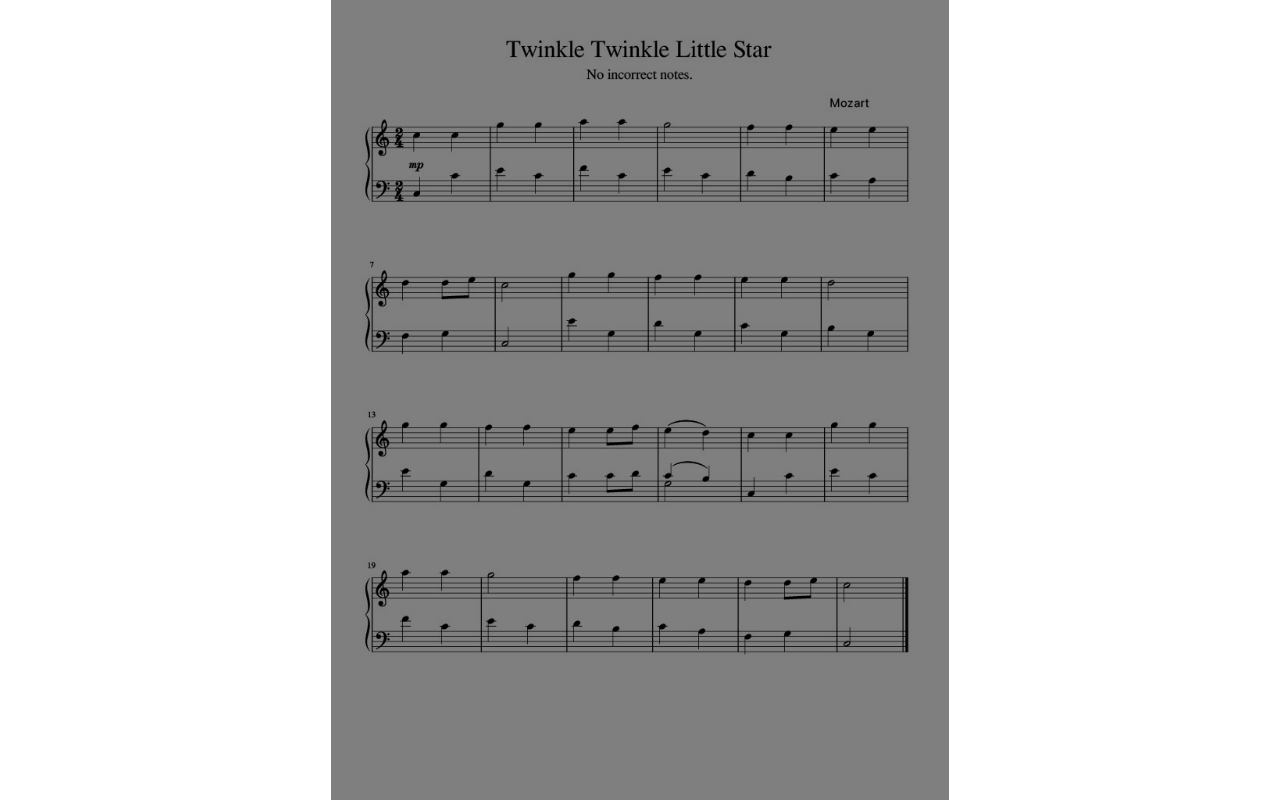
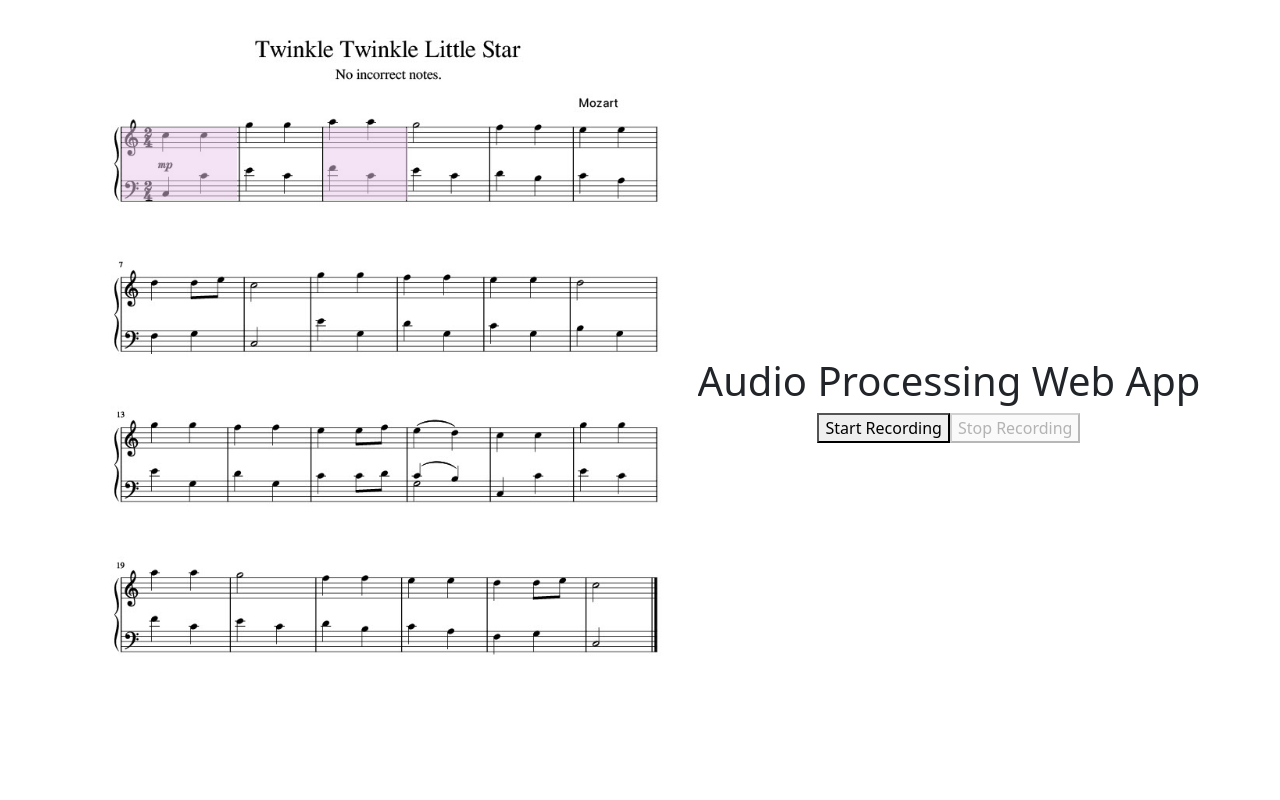
Before and after one commit to emilyreevess/front-end-capstone, a React (Create React App) app: page /sheetmusic in a window 1280 px wide. Built offline with nearby package versions, Linux system fonts and the light colour scheme.

Commit message:
Update bar highlights
adding bar highlights

```diff
--- a/src/components/LocalImageViewer.js
+++ b/src/components/LocalImageViewer.js
@@ -1,38 +1,139 @@
-// import React from 'react';
+import React, { useEffect, useState } from 'react';
+import AudioRecorderComponent from './AudioRecorderComponent';
+
+const LocalImageViewer = () => {
+  const [scale, setScale] = useState(1);
+  const [isHovered, setIsHovered] = useState(false);
+
+  const updateScale = () => {
+    const originalWidth = 791; // Adjust as needed
+    const container = document.querySelector('.image-container');
+    if (container) {
+      const currentWidth = container.offsetWidth;
+      const newScale = currentWidth / originalWidth;
+      setScale(newScale);
+    }
+  };
+
+  useEffect(() => {
+    window.addEventListener('resize', updateScale);
+
+    return () => window.removeEventListener('resize', updateScale);
+  }, []);
+
+const handleOverlayClick = () => {
+  alert('Overlay clicked!');
+  // You can add more functionality here
+};
+
+const handleMouseEnter = () => {
+  setIsHovered(true);
+};
+
+const handleMouseLeave = () => {
+  setIsHovered(false);
+};
+
+  return (
+    <div style={{ height: '100vh', display: 'flex', alignItems: 'center', justifyContent: 'center' }}>
+      <div className="image-container" style={{ position: 'relative', maxHeight: '100vh' }}>
+        <img
+          src='/GroundTruthTwinkleTwinkle.jpg'
+          alt="JPG Viewer"
+          style={{ width: 'auto', maxHeight: '100vh' }}
+          onLoad={updateScale} // Trigger scale update when image loads
+        />
+        <div
+          onClick={handleOverlayClick}
+          onMouseEnter={handleMouseEnter}
+          onMouseLeave={handleMouseLeave}
+          style={{
+          position: 'absolute',
+          top: 164 * scale + 'px',
+          left: 54 * scale + 'px',
+          width: 148 * scale + 'px',
+          height: 92 * scale + 'px',
+          backgroundColor: isHovered ? 'rgba(233, 199, 236, 0.7)' : 'rgba(233, 199, 236, 0.5)',
+          transition: 'background-color 0.3s ease', // Add a smooth transition effect
+        }}></div>
+        <div
+          onClick={handleOverlayClick}
+          onMouseEnter={handleMouseEnter}
+          onMouseLeave={handleMouseLeave}
+          style={{
+          position: 'absolute',
+          top: 164 * scale + 'px',
+          left: 311 * scale + 'px',
+          width: 109 * scale + 'px',
+          height: 92 * scale + 'px',
+          backgroundColor: isHovered ? 'rgba(233, 199, 236, 0.7)' : 'rgba(233, 199, 236, 0.5)',
+          transition: 'background-color 0.3s ease', // Add a smooth transition effect
+        }}></div>
+      </div>
+      <AudioRecorderComponent/>
+    </div>
+  );
+};
+
+export default LocalImageViewer;
+
+// import React, { useEffect, useState } from 'react';
 
 // const LocalImageViewer = () => {
+//   const [scale, setScale] = useState(1);
+
+//   useEffect(() => {
+//     const updateScale = () => {
+//       const originalWidth = 791; // Adjust as needed
+//       const container = document.querySelector('.image-container');
+//       if (container) {
+//         const currentWidth = container.offsetWidth;
+//         const newScale = currentWidth / originalWidth;
+//         setScale(newScale);
+//       }
+//     };
+
+//     window.addEventListener('resize', updateScale);
+
+//     return () => window.removeEventListener('resize', updateScale);
+//   }, []);
+
+//   const handleOverlayClick = () => {
+//     alert('Overlay clicked!');
+//     // You can add more functionality here
+//   };
+
 //   return (
 //     <div style={{ height: '100vh', display: 'flex', alignItems: 'center', justifyContent: 'center' }}>
-//       <img src='/GroundTruthTwinkleTwinkle.jpg' alt="JPG Viewer" style={{maxHeight: '100vh', width: 'auto'}} />
+//       <div className="image-container" style={{ position: 'relative', maxHeight: '100vh' }}>
+//         {/* First div */}
+//         <div
+//           onClick={handleOverlayClick}
+//           style={{
+//             position: 'absolute',
+//             top: 164 * scale + 'px',
+//             left: 54 * scale + 'px',
+//             width: 148 * scale + 'px',
+//             height: 92 * scale + 'px',
+//             backgroundColor: 'rgba(233, 199, 236, 0.5)',
+//           }}
+//         ></div>
+
+//         {/* Add more divs as needed, each with the onClick handler */}
+//         <div
+//           onClick={handleOverlayClick}
+//           style={{
+//             position: 'absolute',
+//             top: 164 * scale + 'px',
+//             left: 311 * scale + 'px',
+//             width: 109 * scale + 'px',
+//             height: 92 * scale + 'px',
+//             backgroundColor: 'rgba(233, 199, 236, 0.5)',
+//           }}
+//         ></div>
+//       </div>
 //     </div>
 //   );
 // };
 
 // export default LocalImageViewer;
-
-import React from 'react';
-
-const LocalImageViewer = () => {
-  return (
-    <div style={{ height: '100vh', display: 'flex', alignItems: 'center', justifyContent: 'center' }}>
-      {/* Container div for image and overlay */}
-      <div style={{ position: 'relative', maxHeight: '100vh' }}>
-        <img src='/GroundTruthTwinkleTwinkle.jpg' alt="JPG Viewer" style={{ width: 'auto', maxHeight: '100vh' }} />
-        {/* Overlay div */}
-        <div style={{
-          position: 'absolute',
-          top: 0,
-          left: 0,
-          right: 0,
-          bottom: 0,
-          backgroundColor: 'rgba(0,0,0,0.5)', // Adjust color and opacity as needed
-          // Additional styles for the overlay can go here
-        }}>
-          {/* You can place overlay content here */}
-        </div>
-      </div>
-    </div>
-  );
-};
-
-export default LocalImageViewer;
```
Also changed, not shown: src/components/sheetmusic.js (deleted, +0 -12 lines).
